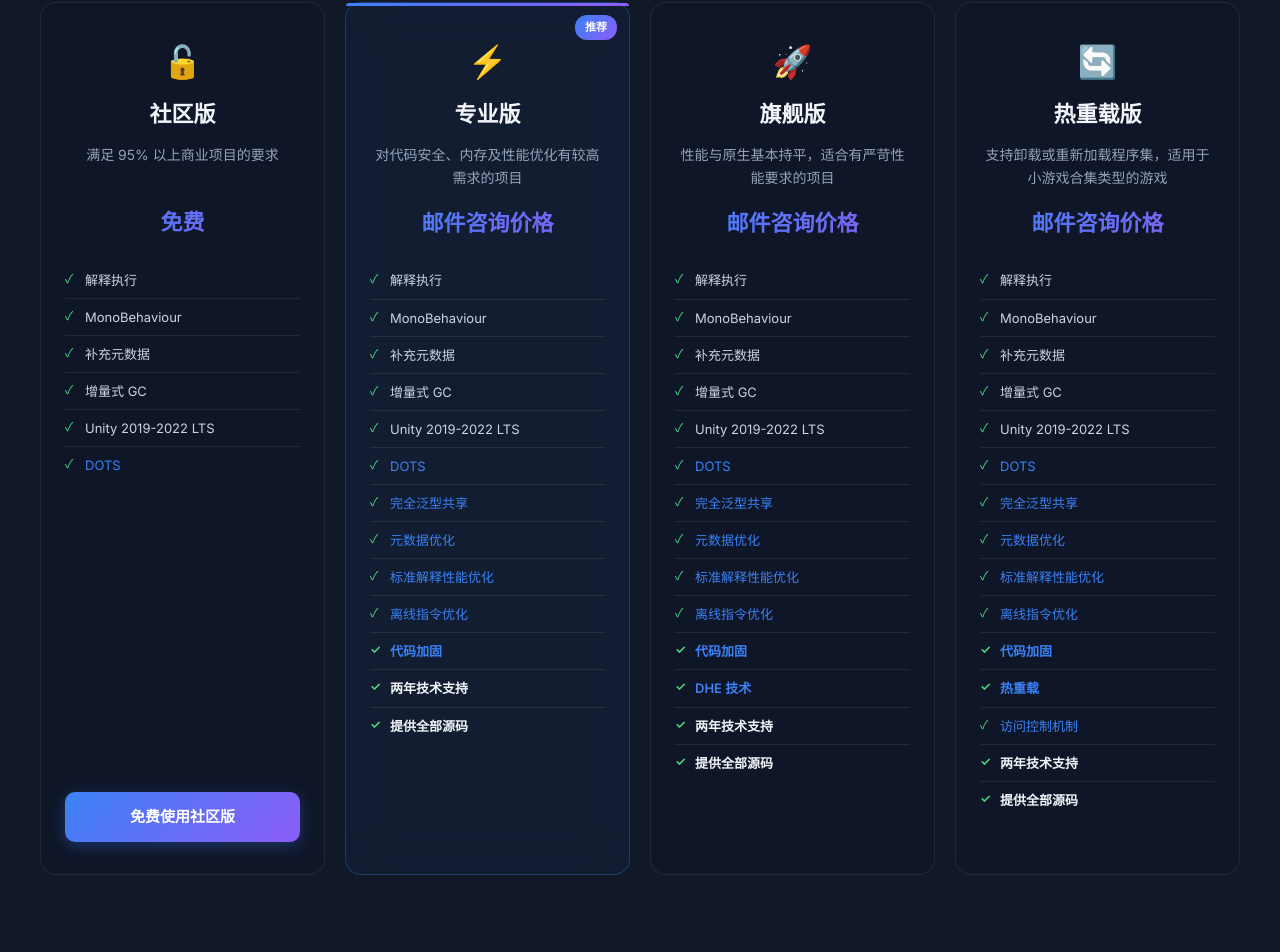
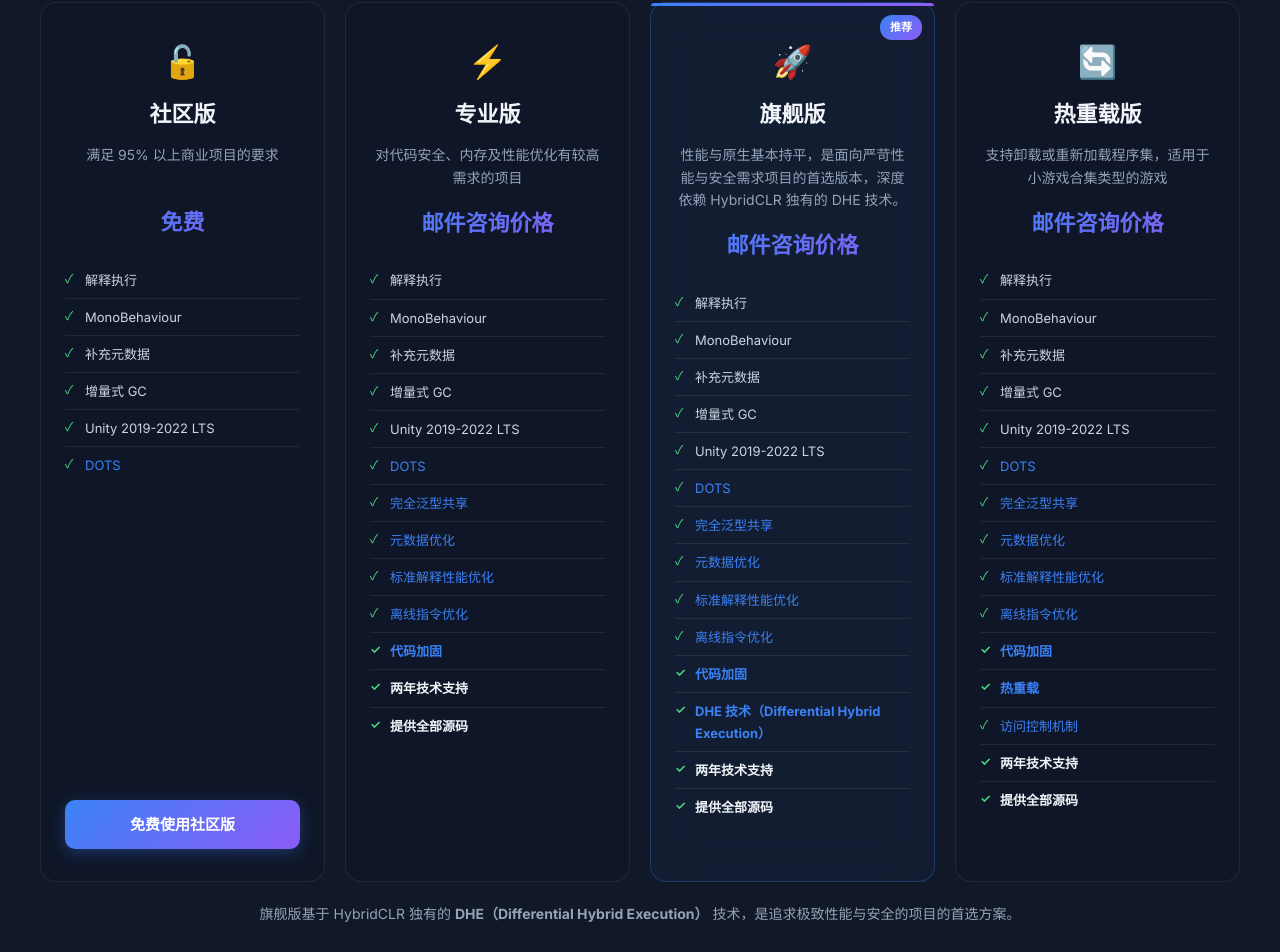
Before and after one commit to focus-creative-games/code-philosphy-website, a Vue app: page /#/hybridclr in a window 1280 px wide. Shown: the part 1163-2115 px from the top of the page. Built offline with nearby package versions, Linux system fonts and the light colour scheme.

Commit message:
优化HybridCLR产品页面，突出提示旗舰版本

```diff
--- a/src/views/HybridCLR.vue
+++ b/src/views/HybridCLR.vue
@@ -74,8 +74,7 @@
         </div>
 
         <!-- Professional -->
-        <div class="pricing-card glass-card pricing-featured">
-          <div class="pricing-recommend">推荐</div>
+        <div class="pricing-card glass-card">
           <div class="pricing-header">
             <div class="pricing-icon">⚡</div>
             <h3 class="pricing-title">专业版</h3>
@@ -100,12 +99,13 @@
         </div>
 
         <!-- Flagship -->
-        <div class="pricing-card glass-card">
+        <div class="pricing-card glass-card pricing-featured">
+          <div class="pricing-recommend">推荐</div>
           <div class="pricing-header">
             <div class="pricing-icon">🚀</div>
             <h3 class="pricing-title">旗舰版</h3>
           </div>
-          <p class="pricing-desc">性能与原生基本持平，适合有严苛性能要求的项目</p>
+          <p class="pricing-desc">性能与原生基本持平，是面向严苛性能与安全需求项目的首选版本，深度依赖 HybridCLR 独有的 DHE 技术。</p>
           <p class="pricing-price">邮件咨询价格</p>
           <ul class="pricing-features">
             <li>解释执行</li>
@@ -119,7 +119,7 @@
             <li><a href="https://www.hybridclr.cn/docs/business/basicoptimization" target="_blank">标准解释性能优化</a></li>
             <li><a href="https://www.hybridclr.cn/docs/business/advancedoptimization" target="_blank">离线指令优化</a></li>
             <li class="feature-highlight"><a href="https://www.hybridclr.cn/docs/business/basicencryption" target="_blank">代码加固</a></li>
-            <li class="feature-highlight"><a href="https://www.hybridclr.cn/docs/business/differentialhybridexecution" target="_blank">DHE 技术</a></li>
+            <li class="feature-highlight feature-dhe"><a href="https://www.hybridclr.cn/docs/business/differentialhybridexecution" target="_blank">DHE 技术（Differential Hybrid Execution）</a></li>
             <li class="feature-highlight">两年技术支持</li>
             <li class="feature-highlight">提供全部源码</li>
           </ul>
@@ -152,6 +152,9 @@
           </ul>
         </div>
       </div>
+      <p class="pricing-note fade-in-up">
+        旗舰版基于 HybridCLR 独有的 <strong>DHE（Differential Hybrid Execution）</strong> 技术，是追求极致性能与安全的项目的首选方案。
+      </p>
     </section>
 
     <!-- Trial Rules -->
@@ -447,6 +450,18 @@
   min-height: 44px;
 }
 
+.feature-dhe a {
+  font-weight: 700;
+  color: var(--color-primary);
+}
+
+.pricing-note {
+  margin-top: 20px;
+  font-size: 14px;
+  color: var(--color-text-light);
+  text-align: center;
+}
+
 .pricing-price {
   font-size: 22px;
   font-weight: 800;
```
